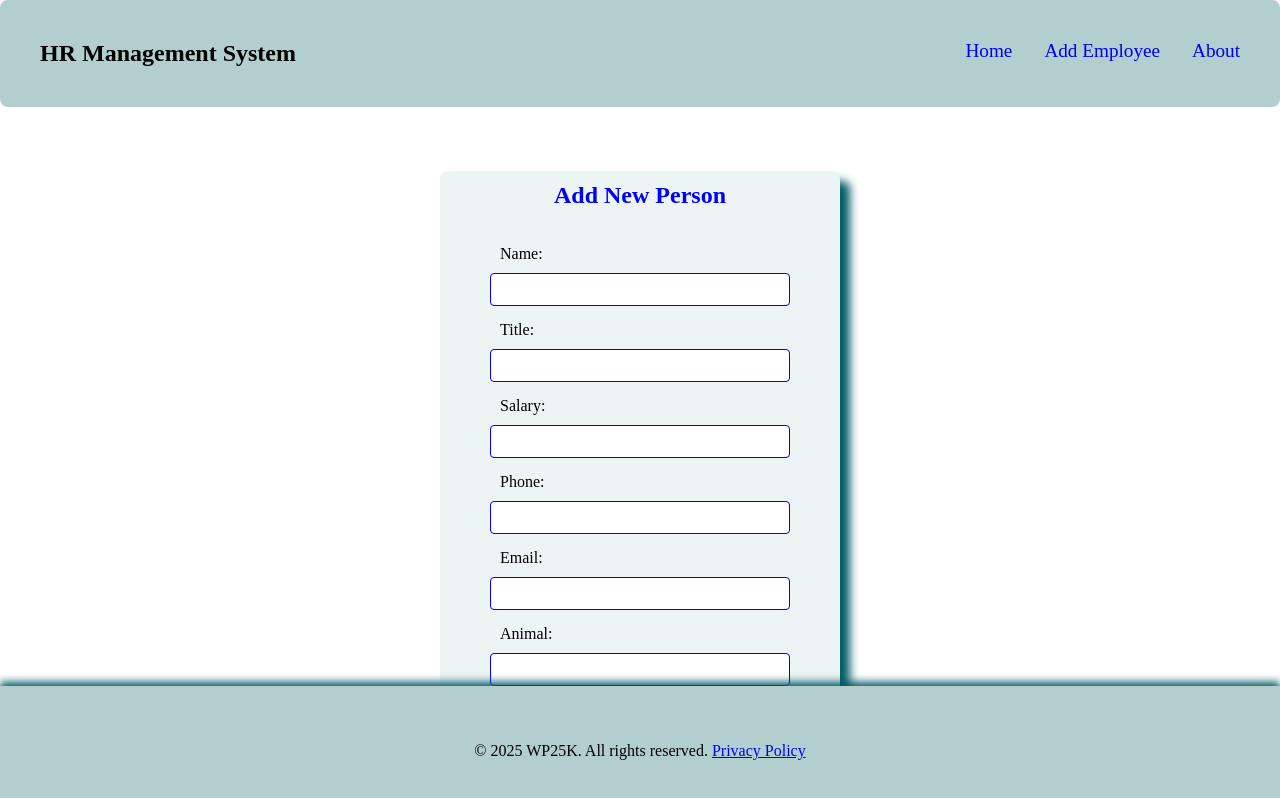
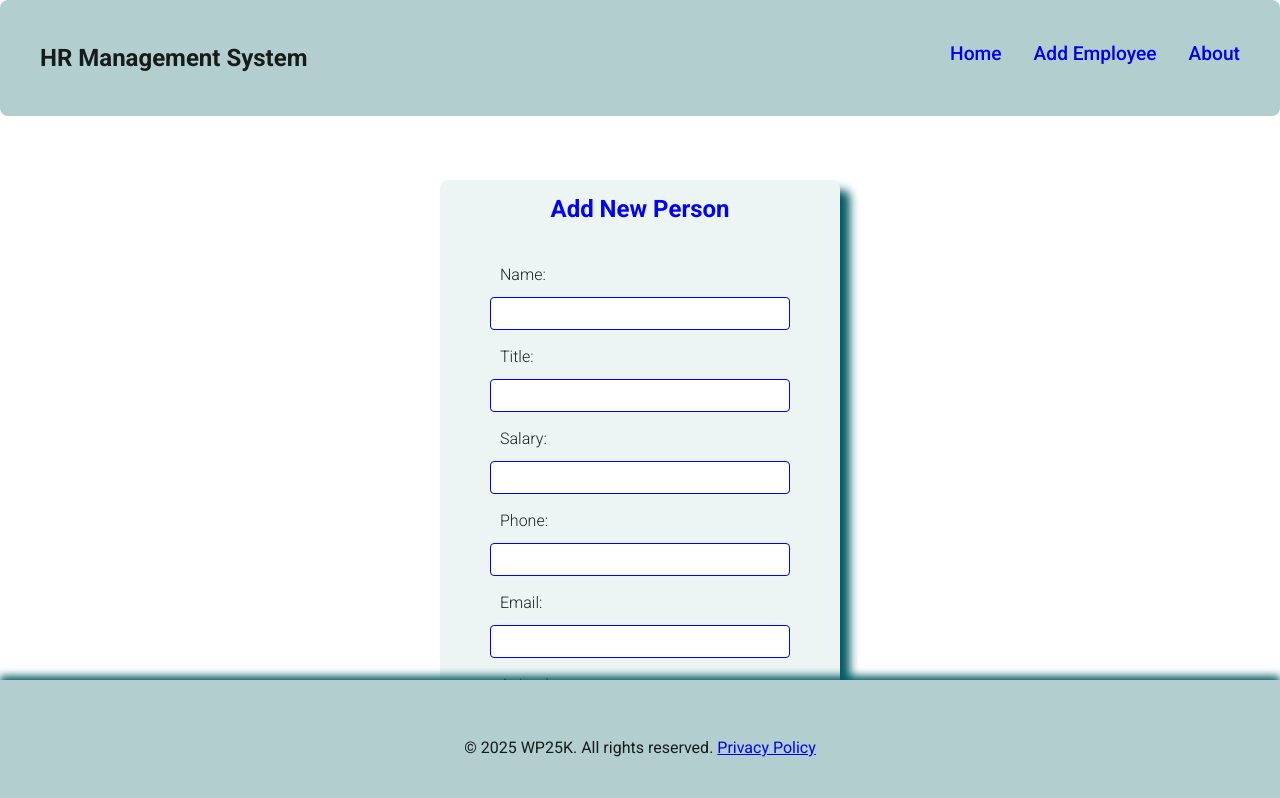
Before and after one commit to BitaYeganeh/hrApp, a React (Vite) app: page /add in a window 1280 px wide. Built offline with nearby package versions, Linux system fonts and the light colour scheme; data requests are answered from the project's data file.

Commit message:
refactord components, useAxios, CSS modules are added

```diff
--- a/package.json
+++ b/package.json
@@ -11,6 +11,11 @@
     "server": "json-server --watch src/db.json --port 3001"
   },
   "dependencies": {
+    "@emotion/react": "^11.14.0",
+    "@emotion/styled": "^11.14.1",
+    "@fontsource/roboto": "^5.2.9",
+    "@mui/icons-material": "^7.3.5",
+    "@mui/material": "^7.3.5",
     "axios": "^1.13.2",
     "json-server": "^1.0.0-beta.3",
     "react": "^19.1.1",
@@ -26,6 +31,7 @@
     "eslint-plugin-react-hooks": "^5.2.0",
     "eslint-plugin-react-refresh": "^0.4.22",
     "globals": "^16.4.0",
+    "prettier": "^3.7.1",
     "vite": "^7.1.7"
   }
 }
--- a/src/App.jsx
+++ b/src/App.jsx
@@ -1,112 +1,112 @@
-import React, { useEffect, useState } from "react";
-import { BrowserRouter as Router, Routes, Route } from "react-router-dom";
-import axios from "axios";
-import './App.css'
+import React, { useEffect, useState } from 'react';
+import { BrowserRouter as Router, Routes, Route } from 'react-router-dom';
+import './App.css';
 
-import Layout from "./Layout";
-import PersonList from "./components/PersonList";
-import About from "./pages/About";
-//import { employees as employeeData } from "./data/employees";
-import AddEmployee from "./pages/AddEmployee";
-import ErrorPage from "./pages/ErrorPage";
+import Layout from './Layout';
+import PersonList from './components/PersonList';
+import About from './pages/About';
+import AddEmployee from './pages/AddEmployee';
+import ErrorPage from './pages/ErrorPage';
+import useAxios from './hooks/useAxios';
 
 function App() {
-const [employees, setEmployees] = useState([]);
+  // ----------------------------
+  // State
+  // ----------------------------
+  const [employees, setEmployees] = useState([]); //Employee state
+  const [formData, setFormData] = useState({
+    name: '',
+    title: '',
+    salary: '',
+    phone: '',
+    email: '',
+    animal: '',
+    startDate: '',
+    location: '',
+    department: '',
+    skills: '',
+  });
 
-//update one employee in the list
+  // ----------------------------
+  // Helper functions
+  // ----------------------------
+  // Reset the form
+  const resetForm = () => {
+    setFormData({
+      name: '',
+      title: '',
+      salary: '',
+      phone: '',
+      email: '',
+      animal: '',
+      startDate: '',
+      location: '',
+      department: '',
+      skills: '',
+    });
+  };
+
+  // Update one employee in the list
   const updateEmployee = (updatedEmployee) => {
-  setEmployees((prevEmployees) =>
-    prevEmployees.map((employee) =>
-      employee.id === updatedEmployee.id ? updatedEmployee : employee
-    )
+    setEmployees((prev) =>
+      prev.map((emp) => (emp.id === updatedEmployee.id ? updatedEmployee : emp))
     );
   };
 
+  const { get, post } = useAxios();
 
-const [formData, setFormData] = useState({
-  name:"",
-  title:"",
-  salary:"",
-  phone:"",
-  email:"",
-  animal:"",
-  startDate:"",
-  location:"",
-  department:"",
-  skills:""
-
-  })
   // Use useEffect and axios.get() to fetch employees from http://localhost:3001/employees.
   useEffect(() => {
-  axios.get("http://localhost:3001/employees")
-  .then((response) => {
+    get('http://localhost:3001/employees').then((response) => {
       setEmployees(response.data);
     });
-
   }, []);
 
-
-// When submitting the form, use axios.post() to send the new employee to the server.
-
+  // ----------------------------
+  // Event handlers
+  // ----------------------------
+  // Add new employee
   const onAddEmployee = () => {
-
-  axios.post("http://localhost:3001/employees", {
+    post('http://localhost:3001/employees', {
       id: (employees.length + 1).toString(),
-    name: formData.name,
-    title: formData.title,
-    salary: formData.salary,
-    phone: formData.phone,
-    email: formData.email,
-    animal: formData.animal,
-    startDate: formData.startDate,
-    location: formData.location,
-    department: formData.department,
-    skills: formData.skills.split(",").map(skill => skill.trim()),
+      ...formData,
+      skills: formData.skills.split(',').map((skill) => skill.trim()),
     })
-
       .then((response) => {
         // Add the new employee returned from server to local state
         setEmployees([...employees, response.data]);
+        resetForm(); // Reset form after successful POST
 
- // Reset the form AFTER successful POST
-    setFormData({
-      name: "",
-      title: "",
-      salary: "",
-      phone: "",
-      email: "",
-      animal: "",
-      startDate: "",
-      location: "",
-      department: "",
-      skills: ""
-    });
-    alert("Employee added successfully!");
+        alert('Employee added successfully!');
       })
       .catch((error) => {
-    console.error("Error adding employee:", error.response.data || error.message);
+        console.error(
+          'Error adding employee:',
+          error.response.data || error.message
+        );
       });
   };
-
+  // ----------------------------
+  // Render
+  // ----------------------------
   return (
     <Router>
       <Routes>
         {/* Layout wraps all pages (Header, Footer, your container, etc.) */}
-        <Route
-        path="/"
-        element={<Layout />}>
-
+        <Route path="/" element={<Layout />}>
           {/* Home page */}
           <Route
             index
-        element={<PersonList employees={employees} updateEmployee={updateEmployee} />}
+            element={
+              <PersonList
+                employees={employees}
+                updateEmployee={updateEmployee}
+              />
+            }
           />
 
           {/* About page */}
-        <Route
-        path="about"
-        element={<About />}
-        />
+          <Route path="about" element={<About />} />
 
           {/* Add Employee page */}
           <Route
@@ -120,11 +120,7 @@ const onAddEmployee = () => {
             }
           />
           {/* Wildcard route for all other paths */}
-        <Route
-        path="*"
-        element={<ErrorPage />}
-        />
-
+          <Route path="*" element={<ErrorPage />} />
         </Route>
       </Routes>
     </Router>
--- a/src/components/PersonCard.jsx
+++ b/src/components/PersonCard.jsx
@@ -1,15 +1,13 @@
-import styles from "./PersonCard.module.css";
-import {getAnimalEmoji} from "../utils/animalEmoji"
-import { useState, useEffect } from "react";
-import axios from "axios";
-import { calculateWorkExperience } from "../utils/calculateWorkExperience";
-
+import styles from './PersonCard.module.css';
+import { getAnimalEmoji } from '../utils/animalEmoji';
+import { useState, useEffect } from 'react';
+import { calculateWorkExperience } from '../utils/calculateWorkExperience';
+import useAxios from '../hooks/useAxios';
 
 const PersonCard = ({
   id,
   name,
   title,
-        //workExperience,
   salary,
   phone,
   email,
@@ -18,57 +16,53 @@ const PersonCard = ({
   location,
   department,
   skills,
-        updateEmployee
+  updateEmployee,
 }) => {
+  // ----------------------------
+  // Custom Hook
+  // ----------------------------
+  const { put } = useAxios(); // ALWAYS at the top
 
-
- // EDIT MODE STATE
-const [isEditing, setIsEditing] = useState(false);
-
-//FORM DATA STATE
-const [formData, setFormData] = useState({
-    salary: salary || "",
-    location: location || "",
-    department: department || "",
-    skills: skills ? skills.join(", ") : "",
+  // ----------------------------
+  // Helper: get initial form data
+  // ----------------------------
+  const getInitialFormData = () => ({
+    salary: salary || '',
+    location: location || '',
+    department: department || '',
+    skills: skills ? skills.join(', ') : '',
   });
 
-const [savedMessage, setSavedMessage] = useState("");
+  // ----------------------------
+  // State
+  // ----------------------------
+  const [isEditing, setIsEditing] = useState(false);
+  const [formData, setFormData] = useState(getInitialFormData());
+  const [savedMessage, setSavedMessage] = useState('');
+
+  // Sync formData when props change
+  useEffect(() => {
+    setFormData(getInitialFormData());
+  }, [salary, location, department, skills]);
 
   // Calculate work experience
   const workExperience = calculateWorkExperience(startDate);
 
-// Sync formData with props when they change
-useEffect(() => {
-    setFormData({
-        salary: salary || "",
-        location: location || "",
-        department: department || "",
-        skills: skills ? skills.join(", ") : "",
-    });
-}, [salary, location, department, skills]);
-
-
-
-  // Handle input changes
+  // ----------------------------
+  // Handlers
+  // ----------------------------
   const handleChange = (e) => {
-    setFormData((prevState) => {
-        return { ...prevState, [e.target.name]: e.target.value };
-    });
+    const { name, value } = e.target;
+    setFormData((prev) => ({ ...prev, [name]: value }));
   };
 
-//add toggleEdit function
-const toggleEdit = () => {
-    setIsEditing(!isEditing);
-};
+  const toggleEdit = () => setIsEditing((prev) => !prev);
 
-//add handleSave function
   const handleSave = () => {
     const updatedEmployee = {
       id,
       name,
       title,
-        //workExperience,
       phone,
       email,
       animal,
@@ -76,99 +70,69 @@ const handleSave = () => {
       salary: formData.salary,
       location: formData.location,
       department: formData.department,
-        skills: formData.skills.split(",").map((skill) => skill.trim()),
+      skills: formData.skills.split(',').map((skill) => skill.trim()),
     };
 
-    axios
-    .put(`http://localhost:3001/employees/${id}`, updatedEmployee)
-    .then((response) => {
-        updateEmployee(response.data); //UPDATE LOCAL STATE IN APP.JSX
-        setIsEditing(false); //EXIT EDIT MODE
-        setSavedMessage("Changes saved!");
-
-        // Clear the saved message after 2 seconds
-        setTimeout(() => setSavedMessage(""), 2000);
+    put(`http://localhost:3001/employees/${id}`, updatedEmployee)
+      .then((res) => {
+        updateEmployee(res.data);
+        setIsEditing(false);
+        setSavedMessage('Changes saved!');
+        setTimeout(() => setSavedMessage(''), 2000);
       })
-
-    .catch((error) => {
-        console.error("Error: ", error.message);
-
-    });
+      .catch((err) => console.error('Error updating employee:', err.message));
   };
 
+  // ----------------------------
+  // Render helpers
+  // ----------------------------
+  const editFields = [
+    { name: 'salary', label: 'Salary', type: 'number' },
+    { name: 'location', label: 'Location', type: 'text' },
+    { name: 'department', label: 'Department', type: 'text' },
+    { name: 'skills', label: 'Skills (comma separated)', type: 'text' },
+  ];
 
-
-
-//EDIT MODE VIEW:
-
-if (isEditing) {
-    return (
+  const renderEditForm = () => (
     <div className={styles.personEditForm}>
-            <label>Salary:</label>
+      {editFields.map((field) => (
+        <div key={field.name}>
+          <label>{field.label}:</label>
           <input
-                type="number"
-                name="salary"
-                value={formData.salary}
+            type={field.type}
+            name={field.name}
+            value={formData[field.name]}
             onChange={handleChange}
           />
-
-            <label>Location:</label>
-            <input
-                type="text"
-                name="location"
-                value={formData.location}
-                onChange={handleChange}
-            />
-
-            <label>Department:</label>
-            <input
-                type="text"
-                name="department"
-                value={formData.department}
-                onChange={handleChange}
-            />
-
-            <label>Skills (comma separated):</label>
-            <input
-                type="text"
-                name="skills"
-                value={formData.skills}
-                onChange={handleChange}
-            />
-
-                <div className={styles.editButtons} >
+        </div>
+      ))}
+      <div className={styles.editButtons}>
         <button onClick={toggleEdit}>Cancel</button>
         <button onClick={handleSave}>Save</button>
       </div>
     </div>
   );
-    }
 
-    // DISPLAY NORMAL MODE VIEW:
-       return (
+  const renderDisplayCard = () => (
+    <div className={styles.person}>
+      {savedMessage && (
+        <div className={styles.savedMessage}>{savedMessage}</div>
+      )}
 
-            <div className={styles.person}>
-
-
-            {savedMessage && <div className={styles.savedMessage}>{savedMessage}</div>}
-
-            {/* add message for 5.10.15 years */}
       {workExperience.years > 0 && workExperience.years % 5 === 0 && (
         <div className={styles.reminder}>
           🎉 Schedule recognition meeting 🎉
         </div>
       )}
 
-            {/* add msg for less than 6 months experience */}
       {workExperience.years === 0 && workExperience.months < 6 && (
-            <div className={styles.reminder}>
-                 🔔 Schedule probation review 🔔
-            </div>
+        <div className={styles.reminder}>🔔 Schedule probation review 🔔</div>
       )}
-            {/* name and title on same line */}
+
       <div className={styles.headerRow}>
         <div className={styles.name}>
-            <span className={styles.animalIcon}>{getAnimalEmoji(animal)}</span> {name} <span className={styles.title}>({title})</span>
+          <span className={styles.animalIcon}>{getAnimalEmoji(animal)}</span>{' '}
+          {name} <span className={styles.title}>({title})</span>
         </div>
       </div>
 
@@ -179,30 +143,36 @@ if (isEditing) {
 
       <div className={styles.infoRow}>
         <div className={styles.email}>Email: {email}</div>
-            <div className={styles.phone}>Phone :{phone}</div>
+        <div className={styles.phone}>Phone: {phone}</div>
         <div className={styles.location}>Location: {location}</div>
       </div>
 
       <div className={styles.startDate}>Start Date: {startDate}</div>
       <div className={styles.workExperience}>
         Work Experience:
-            {workExperience.years > 0 && ` ${workExperience.years} year${workExperience.years > 1 ? "s" : ""}`}
-            {workExperience.months > 0 && ` ${workExperience.months} month${workExperience.months > 1 ? "s" : ""}`}
+        {workExperience.years > 0 &&
+          ` ${workExperience.years} year${workExperience.years > 1 ? 's' : ''}`}
+        {workExperience.months > 0 &&
+          ` ${workExperience.months} month${workExperience.months > 1 ? 's' : ''}`}
       </div>
 
       <div className={styles.skillsSection}>
-            <div className={styles.skillsLabel}></div>
         <div className={styles.skillsList}>
-                 {skills && skills.map((skill, index) => (
-            <span key={index} className={styles.skillBox}>{skill}</span>
+          {skills?.map((skill, i) => (
+            <span key={i} className={styles.skillBox}>
+              {skill}
+            </span>
           ))}
-
         </div>
       </div>
 
-            <button onClick={toggleEdit} className={styles.editButton}>Edit</button>
+      <button onClick={toggleEdit} className={styles.editButton}>
+        Edit
+      </button>
     </div>
   );
+
+  return isEditing ? renderEditForm() : renderDisplayCard();
 };
 
 export default PersonCard;
--- a/src/db.json
+++ b/src/db.json
@@ -195,7 +195,23 @@
       "location": "JP",
       "department": "CONTENT",
       "skills": [
-        "React"
+        "React",
+        "sql"
+      ]
+    },
+    {
+      "id": "13",
+      "name": "Bita Yeganeh",
+      "title": "CEO",
+      "phone": "0402550957",
+      "email": "b.yeganeh85@gmail.com",
+      "animal": "Duck",
+      "startDate": "1.5.2026",
+      "salary": "7000",
+      "location": "Helsinki",
+      "department": "Managment",
+      "skills": [
+        "d"
       ]
     }
   ]
--- /dev/null
+++ b/src/hooks/useAxios.js
@@ -0,0 +1,22 @@
+import axios from 'axios';
+
+const useAxios = () => {
+  //GET request
+  const get = (url) => axios.get(url);
+
+  //POST request
+  const post = (url, data) => axios.post(url, data);
+
+  //PUT request
+  const put = (url, data) => axios.put(url, data);
+
+  //PATCH request
+  const patch = (url, data) => axios.patch(url, data);
+
+  //DELETE request
+  const del = (url) => axios.delete(url);
+
+  return { get, post, put, patch, del };
+};
+
+export default useAxios;
--- a/src/pages/AddEmployee.jsx
+++ b/src/pages/AddEmployee.jsx
@@ -1,165 +1,85 @@
-import styles from "./AddEmployee.module.css";
-import React from "react";
-import { useNavigate } from "react-router-dom";
+import styles from './AddEmployee.module.css';
+import React from 'react';
+import { useNavigate } from 'react-router-dom';
+import useAxios from '../hooks/useAxios';
 
-const AddEmployee = ({formData, setFormData, onAddEmployee }) => {
+// LIST ALL FORM FIELDS HERE
+const fields = [
+  'name',
+  'title',
+  'salary',
+  'phone',
+  'email',
+  'animal',
+  'startDate',
+  'location',
+  'department',
+  'skills',
+];
+
+//capitalize function for labels
+const capitalize = (str) => str.charAt(0).toUpperCase() + str.slice(1);
+
+const AddEmployee = ({ formData, setFormData }) => {
   const navigate = useNavigate();
+  const { post } = useAxios();
+
+  // ----------------------------
+  // Handlers
+  // ----------------------------
   const handleChange = (e) => {
-setFormData((prevState) => {
-    return {...prevState, [e.target.name]: e.target.value}
-});
+    setFormData((prevState) => ({
+      ...prevState,
+      [e.target.name]: e.target.value,
+    }));
+  };
 
-};
   const handleSubmit = (e) => {
     e.preventDefault();
 
-
-
-//BUILD NEW EMPLOYEE OBJECT:
-// const newEmployee = {
-//     id: Date.now(), // CREATE A UNIQUE ID
-//     ...formData,
-//     skills:formData.skills.split(",").map(skill => skill.trim())
-// };
-
-//onAddEmployee(newEmployee); //PASS THE NEW EMPLOYEE TO THE PARENT
-onAddEmployee(); //CALL THE FUNCTION DIRECTLY FROM APP.JSX
-
-//RESET FORM
-setFormData({
-    name:"",
-    title:"",
-    salary:"",
-    phone:"",
-    email:"",
-    animal:"",
-    startDate:"",
-    location:"",
-    department:"",
-    skills:"",
-
-});
-//NAVIGATE HOME
-navigate("/");
+    const newEmployee = {
+      ...formData,
+      skills: formData.skills.split(',').map((s) => s.trim()),
     };
 
+    post('http://localhost:3001/employees', newEmployee)
+      .then(() => {
+        // Reset form
+        setFormData(Object.fromEntries(fields.map((f) => [f, ''])));
+        navigate('/');
+      })
+      .catch((error) => {
+        console.error('Error adding employee:', error);
+      });
+  };
 
+  // ----------------------------
+  // Render
+  // ----------------------------
   return (
     <div className={styles.Container}>
       <h2 className={styles.heading}>Add New Person</h2>
+
       <form className={styles.form} onSubmit={handleSubmit}>
-            <div>
-            <label htmlFor="name">Name:</label>
+        {fields.map((field) => (
+          <div key={field}>
+            <label htmlFor={field}>{capitalize(field)}:</label>
             <input
-                id="name"
-                name="name"
-                value={formData.name}
+              id={field}
+              name={field}
+              value={formData[field]}
               onChange={handleChange}
+              type={field === 'salary' ? 'number' : 'text'}
             />
           </div>
+        ))}
 
-            <div>
-            <label htmlFor="title">Title:</label>
-            <input
-                id="title"
-                name="title"
-                value={formData.title}
-                onChange={handleChange}
-            />
-            </div>
-
-            <div>
-            <label htmlFor="salary">Salary:</label>
-            <input
-                id="salary"
-                name="salary"
-                value={formData.salary}
-                onChange={handleChange}
-            />
-            </div>
-
-            <div>
-            <label htmlFor="phone">Phone:</label>
-            <input
-                id="phone"
-                name="phone"
-                value={formData.phone}
-                onChange={handleChange}
-            />
-            </div>
-
-            <div>
-            <label htmlFor="email">Email:</label>
-            <input
-                id="email"
-                name="email"
-                value={formData.email}
-                onChange={handleChange}
-            />
-            </div>
-
-            <div>
-            <label htmlFor="animal">Animal:</label>
-            <input
-                id="animal"
-                name="animal"
-                value={formData.animal}
-                onChange={handleChange}
-            />
-            </div>
-
-            <div>
-            <label htmlFor="startDate">StartDate:</label>
-            <input
-                id="startDate"
-                name="startDate"
-                value={formData.startDate}
-                onChange={handleChange}
-            />
-            </div>
-
-            <div>
-            <label htmlFor="location">Location:</label>
-            <input
-                id="location"
-                name="location"
-                value={formData.location}
-                onChange={handleChange}
-            />
-            </div>
-
-
-            <div>
-            <label htmlFor="department">Department:</label>
-            <input
-                id="department"
-                name="department"
-                value={formData.department}
-                onChange={handleChange}
-            />
-            </div>
-
-            <div>
-            <label htmlFor="skills">Skills:</label>
-            <input
-                id="skills"
-                name="skills"
-                value={formData.skills}
-                onChange={handleChange}
-            />
-            </div>
-
-
-            <button
-               type="submit"
-               className={styles.button}
-               >Add Employee</button>
+        <button type="submit" className={styles.button}>
+          Add Employee
+        </button>
       </form>
-
-
     </div>
   );
-
-}
+};
 
 export default AddEmployee;
--- /dev/null
+++ b/src/pages/ErrorPage.module.css
@@ -0,0 +1,20 @@
+.container {
+  height: 80vh;
+  display: flex;
+  flex-direction: column;
+  justify-content: center;
+  align-items: center;
+  color: red;
+  text-align: center;
+  padding: 20px;
+  color: red;
+}
+
+.title {
+  font-size: 4rem;
+}
+
+.subtitle {
+  font-size: 2rem;
+  margin-bottom: 30px;
+}
--- /dev/null
+++ b/src/theme/theme.js
@@ -0,0 +1,19 @@
+import { createTheme } from '@mui/material/styles';
+
+
+
+const theme = createTheme({
+  palette: {
+    primary: {
+      main: '#1976d2',
+    },
+    secondary: {
+      main: '#dc004e',
+    },
+  },
+  typography: {
+    fontFamily: 'Roboto, Arial, sans-serif',
+  },
+})
+
+export default theme;
```
Also changed, not shown: src/components/Header.jsx (+17 -6 lines), src/components/PersonList.jsx (+2 -16 lines), src/main.jsx (+14 -0 lines), src/pages/ErrorPage.jsx (+8 -18 lines), 2 other files (tests, documents, lock files or other folders). Lines whose indentation alone changed are shown as unchanged.
